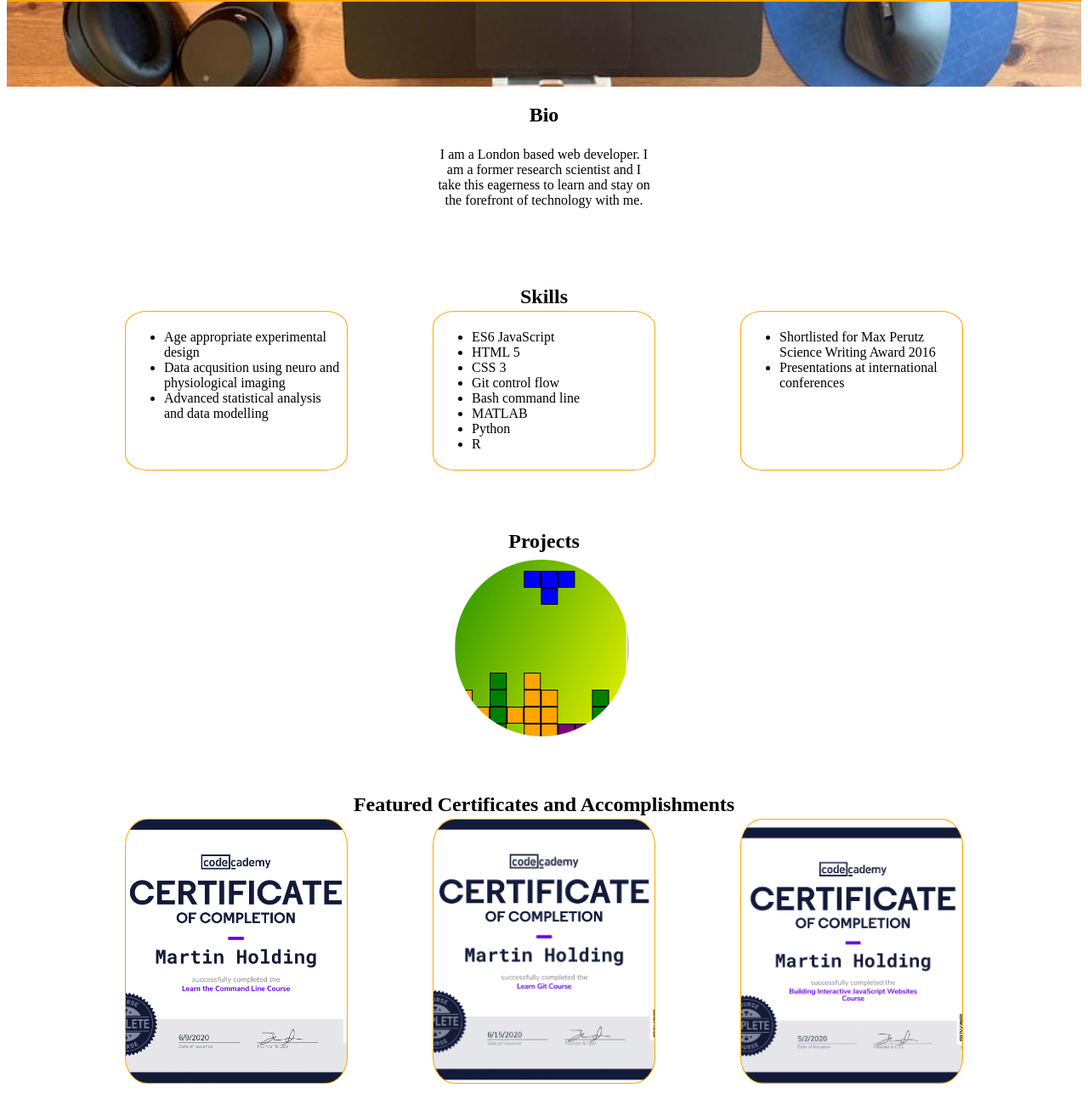
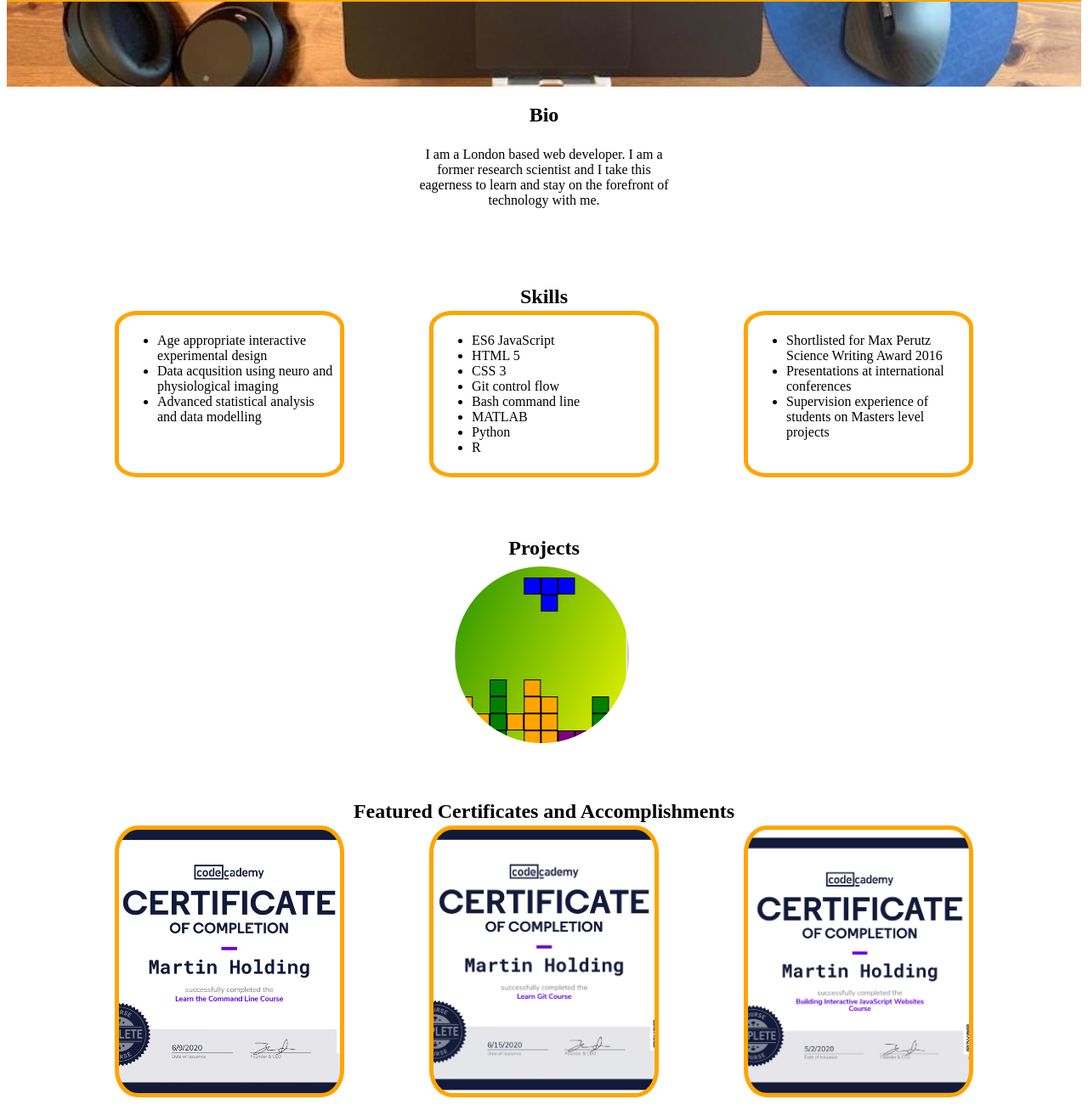
Before and after one commit to MartinHolding/Portfolio-Web-Page, a plain HTML site: page main.html in a window 1280 px wide. Shown: the part 206-1520 px from the top of the page at 85% size. Drawn offline with Linux system fonts and the light colour scheme.

Commit message:
finish skill card content. change width of bio text block

```diff
--- a/main.html
+++ b/main.html
@@ -29,7 +29,7 @@
             </div>
             <div class="container-card skills">
                 <ul>
-                    <li>Age appropriate experimental design </li>
+                    <li>Age appropriate interactive experimental design </li>
                     <li>Data acqusition using neuro and physiological imaging</li>
                     <li>Advanced statistical analysis and data modelling</li>
                 </ul>
@@ -50,6 +50,7 @@
                 <ul>
                     <li>Shortlisted for Max Perutz Science Writing Award 2016</li>
                     <li>Presentations at international conferences </li>
+                    <li>Supervision experience of students on Masters level projects</li>
                 </ul>
             </div>
 
--- a/styles.css
+++ b/styles.css
@@ -29,9 +29,11 @@
   margin: 50px;
   width: 250px;
 }
+/* Bio Styles */
 .text-block {
+  display: flex;
+  width: 300px;
   text-align: center;
-  justify-content: center;
 }
 
 /* Main Header Styles */
@@ -52,7 +54,7 @@
 .skills {
   border-style: solid;
   border-color: orange;
-  border-width: 1px;
+  border-width: 5px;
   border-radius: 10%;
 }
 /* Project section styles */
@@ -71,7 +73,7 @@
   background-size: cover;
   height: 300px;
   border-radius: 10%;
-  border-width: 1px;
+  border-width: 5px;
   border-color: orange;
   border-style: solid;
   display: flex;
```
